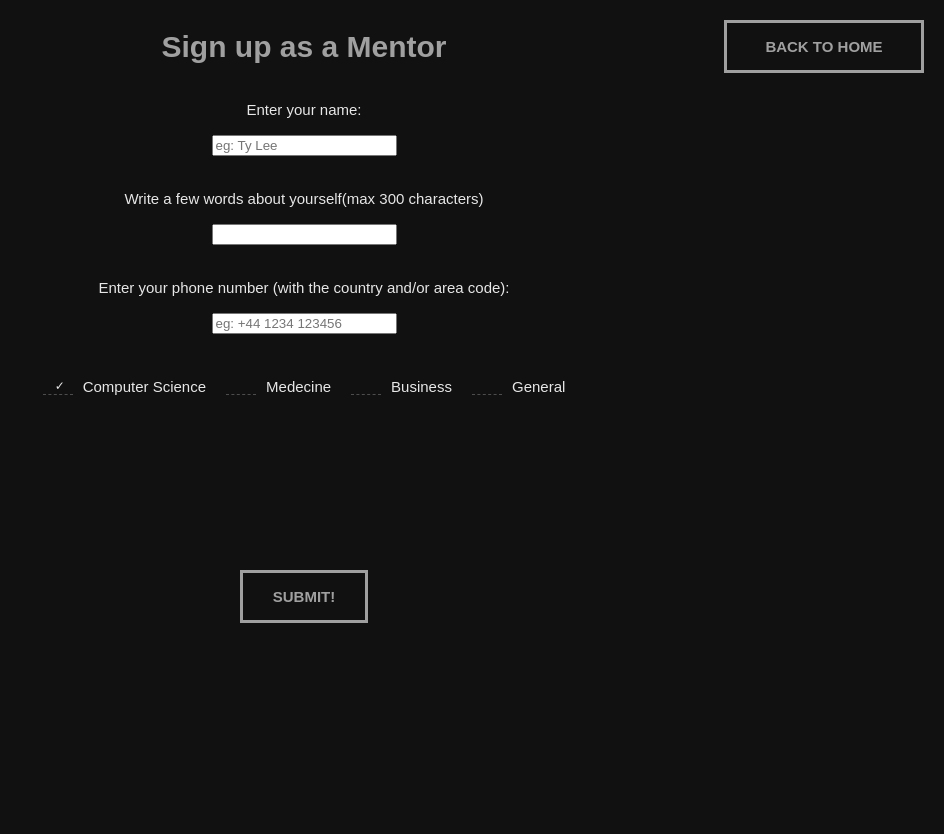
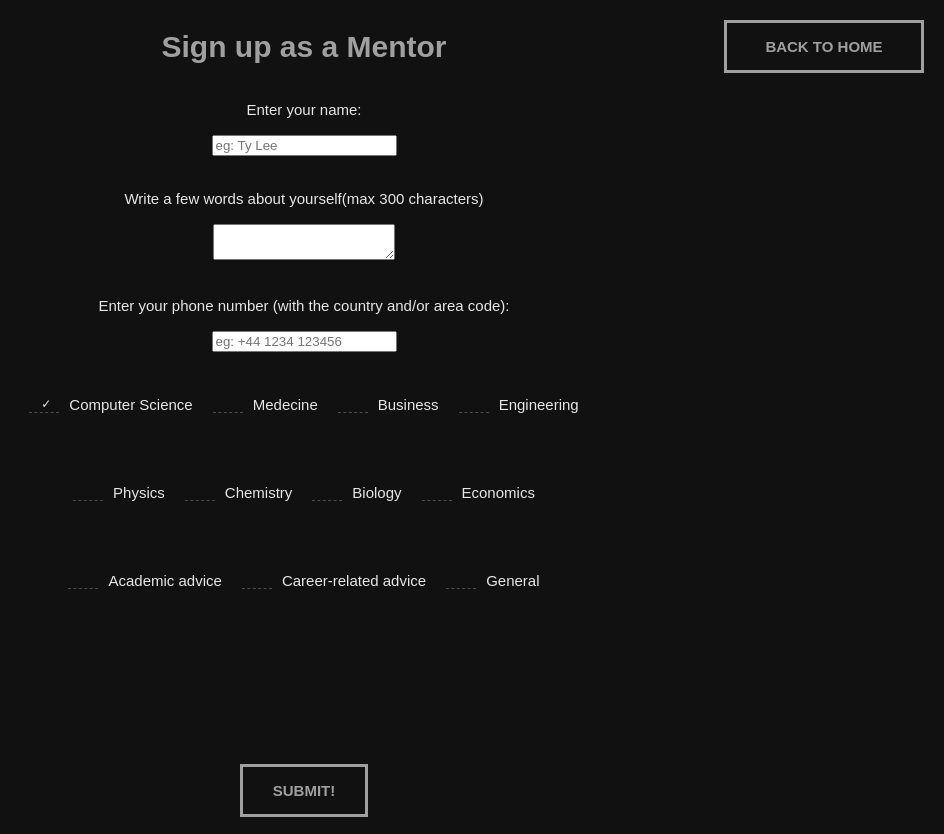
Before and after one commit to lazyboy4943/The4MusketeersFood, a Flask app: page /signmentor in a window 1280 px wide. Shown: the whole page, without its empty margins (336-1280 px from the left). Before the commit the page ends 623 px from the top, so only its background shows below. Run offline with Flask 2, Linux system fonts and the light colour scheme; the visitor is signed in with stand-in values (Sample User, id 1).

Commit message:
Update signmentor.html

```diff
--- a/foodsg/templates/signmentor.html
+++ b/foodsg/templates/signmentor.html
@@ -245,7 +245,7 @@
         <label for="name">Enter your name:</label><br><br>
         <input type="text" id="name" name="name" placeholder="eg: Ty Lee" required><br><br><br>
         <label for="descr">Write a few words about yourself(max 300 characters)</label><br><br>
-        <input type="textarea" id="descr" name="descr" required><br><br><br>
+        <textarea id="descr" name="descr" required></textarea><br><br><br>
         <label for="phone">Enter your phone number (with the country and/or area code):</label><br><br>
         <input type="text" id="phone" name="phone" placeholder="eg: +44 1234 123456" required><br><br><br>
 
@@ -261,8 +261,46 @@
                     <span class='inner-label'>Medecine</span>
                 </label>
                 <label class='radio-label'>
-                  <input name='expertin' type='radio' id='expertinid' value="business">
+                    <input name='expertin' type='radio' id='expertinid' value="Business">
                     <span class='inner-label'>Business</span>
+                </label>
+                <label class='radio-label'>
+                    <input name='expertin' type='radio' id='expertinid' value="Engineering">
+                    <span class='inner-label'>Engineering</span>
+                </label>
+            </div>
+        </div>
+        <br><br><br>
+        <div class="center">
+            <div class='radio-group'>
+                <label class='radio-label'>
+                    <input name='expertin' type='radio' id='expertinid' value="Physics">
+                    <span class='inner-label'>Physics</span>
+                </label>
+                <label class='radio-label'>
+                    <input name='expertin' type='radio' id='expertinid' value="Chemistry">
+                    <span class='inner-label'>Chemistry</span>
+                </label>
+                <label class='radio-label'>
+                    <input name='expertin' type='radio' id='expertinid' value="Biology">
+                    <span class='inner-label'>Biology</span>
+                </label>
+                <label class='radio-label'>
+                    <input name='expertin' type='radio' id='expertinid' value="Economics">
+                    <span class='inner-label'>Economics</span>
+                </label>
+            </div>
+        </div>
+        <br><br><br>
+        <div class="center">
+            <div class='radio-group'>
+                <label class='radio-label'>
+                    <input name='expertin' type='radio' id='expertinid' value="Academic advice">
+                    <span class='inner-label'>Academic advice</span>
+                </label>
+                <label class='radio-label'>
+                    <input name='expertin' type='radio' id='expertinid' value="Career-related advice">
+                    <span class='inner-label'>Career-related advice</span>
                 </label>
                 <label class='radio-label'>
                     <input name='expertin' type='radio' id='expertinid' value="General">
@@ -270,15 +308,12 @@
                 </label>
             </div>
         </div>
-          <br>
-          <br>
-          <br>
-        <div class="center">
-            </div>
+        <br><br><br>
+
         <input type="text" id="latitude" name="latitude" hidden>
         <input type="text" id="longitude" name="longitude" hidden>
-          <br>
-          <br>
+        <br><br>
+
         <div class="submit">
             <div class="button" value="submit" onclick="triggersubmit(); return false">
                 <span class="button__mask"></span>
```
Lines whose indentation alone changed are shown as unchanged.
